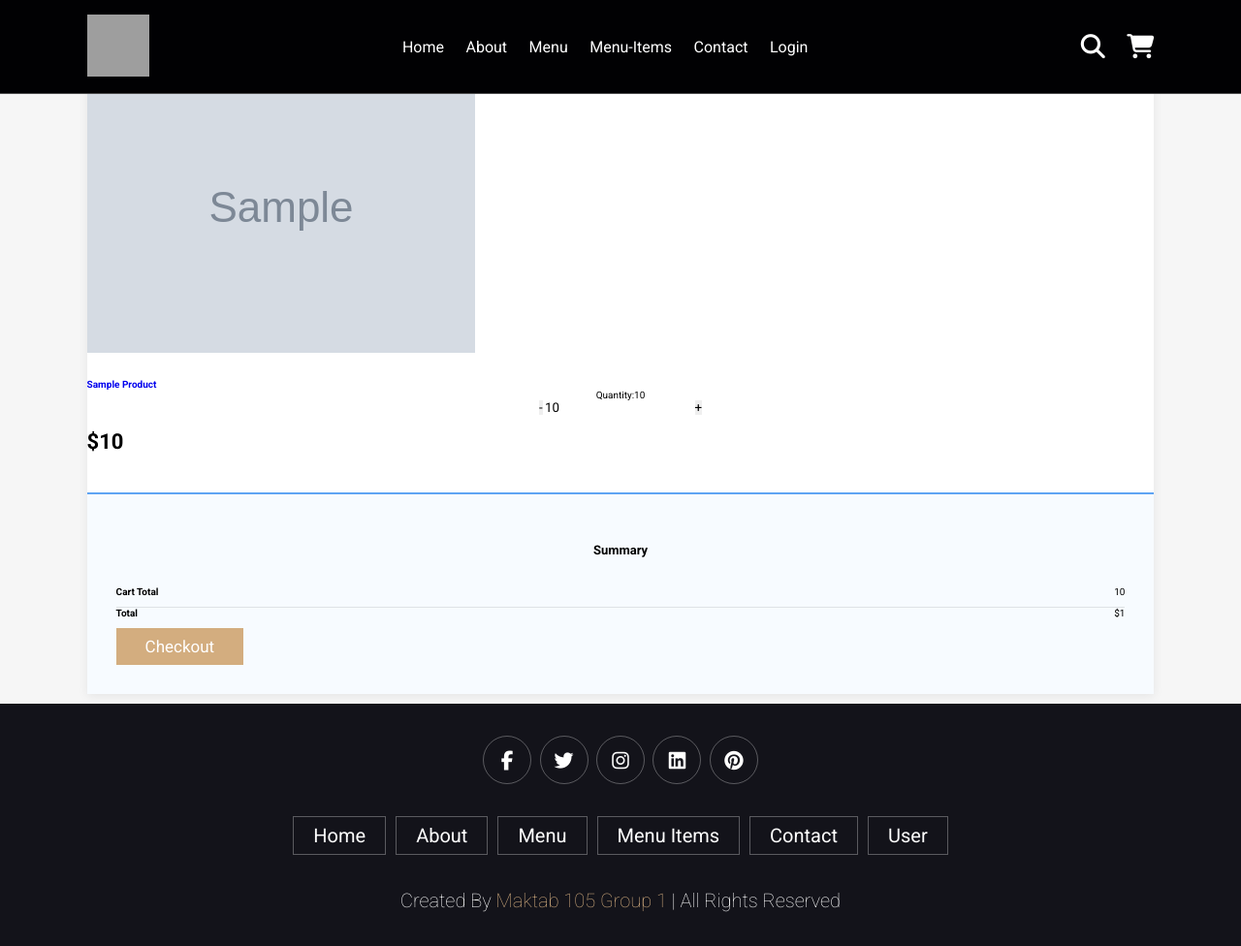
After one commit to FATEMEHAG79/Maktab105_DjangoCafe_Group1, a Django app: template templates/checkout.html in a window 1280 px wide. The commit adds this page. Shown: the whole page at 97% size. Run offline with Django 5.2, Linux system fonts and the light colour scheme; the template is opened without the code that fills it: most values are stand-ins (such as "Sample title", 1, 10 or a date in 2020); grey boxes marked "Sample" are stand-in pictures; grey boxes are pictures that could not be loaded.

Commit message:
add checkout and edit item detailview

```diff
--- a/static/css/home.css
+++ b/static/css/home.css
@@ -379,3 +379,287 @@ background: #fff;
 .img-product{
     max-width: 100%;
 }
+
+.container-shopping-cart{
+	background-color: white;
+}
+
+.shopping-cart{
+	padding-bottom: 10px;
+	font-family: 'Montserrat', sans-serif;
+}
+
+.shopping-cart.dark{
+	background-color: #f6f6f6;
+}
+
+.shopping-cart .content{
+	box-shadow: 0px 2px 10px rgba(0, 0, 0, 0.075);
+	background-color: white;
+}
+
+.shopping-cart .block-heading{
+    padding-top: 50px;
+    margin-bottom: 40px;
+    text-align: center;
+}
+
+.shopping-cart .block-heading p{
+	text-align: center;
+	max-width: 420px;
+	margin: auto;
+	opacity:0.7;
+}
+
+.shopping-cart .dark .block-heading p{
+	opacity:0.8;
+}
+
+.shopping-cart .block-heading h1,
+.shopping-cart .block-heading h2,
+.shopping-cart .block-heading h3 {
+	margin-bottom:1.2rem;
+	color: #3b99e0;
+}
+
+.shopping-cart .items{
+	margin: auto;
+}
+
+.shopping-cart .items .product{
+	margin-bottom: 20px;
+	padding-top: 20px;
+	padding-bottom: 20px;
+}
+
+.shopping-cart .items .product .info{
+	padding-top: 0px;
+	text-align: center;
+}
+
+.shopping-cart .items .product .info .product-name{
+	font-weight: 600;
+}
+
+.shopping-cart .items .product .info .product-name .product-info{
+	font-size: 14px;
+	margin-top: 15px;
+}
+
+.shopping-cart .items .product .info .product-name .product-info .value{
+	font-weight: 400;
+}
+
+.shopping-cart .items .product .info .quantity .quantity-input{
+    margin: auto;
+    width: 80px;
+}
+
+.shopping-cart .items .product .info .price{
+	margin-top: 15px;
+    font-weight: bold;
+    font-size: 22px;
+ }
+
+.shopping-cart .summary{
+	border-top: 2px solid #5ea4f3;
+    background-color: #f7fbff;
+    height: 100%;
+    padding: 30px;
+}
+
+.shopping-cart .summary h3{
+	text-align: center;
+	font-size: 1.3em;
+	font-weight: 600;
+	padding-top: 20px;
+	padding-bottom: 20px;
+}
+
+.shopping-cart .summary .summary-item:not(:last-of-type){
+	padding-bottom: 10px;
+	padding-top: 10px;
+	border-bottom: 1px solid rgba(0, 0, 0, 0.1);
+}
+
+.shopping-cart .summary .text{
+	font-size: 1em;
+	font-weight: 600;
+}
+
+.shopping-cart .summary .price{
+	font-size: 1em;
+	float: right;
+}
+
+.shopping-cart .summary button{
+	margin-top: 20px;
+}
+
+@media (min-width: 768px) {
+	.shopping-cart .items .product .info {
+		padding-top: 25px;
+		text-align: left;
+	}
+
+	.shopping-cart .items .product .info .price {
+		font-weight: bold;
+		font-size: 22px;
+		top: 17px;
+	}
+
+	.shopping-cart .items .product .info .quantity {
+		text-align: center;
+	}
+	.shopping-cart .items .product .info .quantity .quantity-input {
+		padding: 4px 10px;
+		text-align: center;
+	}
+}
+
+.quantity img{
+	width: 20px;
+	height: 20px;
+}
+
+.container-shopping-cart{
+	background-color: white;
+}
+
+.shopping-cart{
+	padding-bottom: 10px;
+	font-family: 'Montserrat', sans-serif;
+}
+
+.shopping-cart.dark{
+	background-color: #f6f6f6;
+}
+
+.shopping-cart .content{
+	box-shadow: 0px 2px 10px rgba(0, 0, 0, 0.075);
+	background-color: white;
+}
+
+.shopping-cart .block-heading{
+    padding-top: 50px;
+    margin-bottom: 40px;
+    text-align: center;
+}
+
+.shopping-cart .block-heading p{
+	text-align: center;
+	max-width: 420px;
+	margin: auto;
+	opacity:0.7;
+}
+
+.shopping-cart .dark .block-heading p{
+	opacity:0.8;
+}
+
+.shopping-cart .block-heading h1,
+.shopping-cart .block-heading h2,
+.shopping-cart .block-heading h3 {
+	margin-bottom:1.2rem;
+	color: #3b99e0;
+}
+
+.shopping-cart .items{
+	margin: auto;
+}
+
+.shopping-cart .items .product{
+	margin-bottom: 20px;
+	padding-top: 20px;
+	padding-bottom: 20px;
+}
+
+.shopping-cart .items .product .info{
+	padding-top: 0px;
+	text-align: center;
+}
+
+.shopping-cart .items .product .info .product-name{
+	font-weight: 600;
+}
+
+.shopping-cart .items .product .info .product-name .product-info{
+	font-size: 14px;
+	margin-top: 15px;
+}
+
+.shopping-cart .items .product .info .product-name .product-info .value{
+	font-weight: 400;
+}
+
+.shopping-cart .items .product .info .quantity .quantity-input{
+    margin: auto;
+    width: 80px;
+}
+
+.shopping-cart .items .product .info .price{
+	margin-top: 15px;
+    font-weight: bold;
+    font-size: 22px;
+ }
+
+.shopping-cart .summary{
+	border-top: 2px solid #5ea4f3;
+    background-color: #f7fbff;
+    height: 100%;
+    padding: 30px;
+}
+
+.shopping-cart .summary h3{
+	text-align: center;
+	font-size: 1.3em;
+	font-weight: 600;
+	padding-top: 20px;
+	padding-bottom: 20px;
+}
+
+.shopping-cart .summary .summary-item:not(:last-of-type){
+	padding-bottom: 10px;
+	padding-top: 10px;
+	border-bottom: 1px solid rgba(0, 0, 0, 0.1);
+}
+
+.shopping-cart .summary .text{
+	font-size: 1em;
+	font-weight: 600;
+}
+
+.shopping-cart .summary .price{
+	font-size: 1em;
+	float: right;
+}
+
+.shopping-cart .summary button{
+	margin-top: 20px;
+}
+
+@media (min-width: 768px) {
+	.shopping-cart .items .product .info {
+		padding-top: 25px;
+		text-align: left;
+	}
+
+	.shopping-cart .items .product .info .price {
+		font-weight: bold;
+		font-size: 22px;
+		top: 17px;
+	}
+
+	.shopping-cart .items .product .info .quantity {
+		text-align: center;
+	}
+	.shopping-cart .items .product .info .quantity .quantity-input {
+		padding: 4px 10px;
+		text-align: center;
+	}
+}
+
+.quantity img{
+	width: 20px;
+	height: 20px;
+}
--- a/templates/ItemDetailView.html
+++ b/templates/ItemDetailView.html
@@ -63,14 +63,14 @@
                     <h2 class="mt-5">
                         <small class="text-success">${{ item.price }}</small>
                     </h2>
-                    <button type="button" class="addToCartBtn btn btn-primary btn-rounded">Add to cart</button>
+                    <a  class="addToCartBtn btn btn-primary btn-rounded" href="{% url 'checkout' %}">Add to cart</a>
                 </div>
             </div>
         </div>
     </div>
 </div>
 
-{#<script src="{% static 'js/cart.js' %}" type="text/javascript"></script>#}
+<script src="{% static 'js/cart.js' %}" type="text/javascript"></script>
 {% endblock %}
 <section class="footer">
     <div class="share">
--- /dev/null
+++ b/templates/checkout.html
@@ -0,0 +1,151 @@
+{% load static %}
+<!DOCTYPE html>
+<html lang="en">
+
+<head>
+    <meta charset="UTF-8">
+    <meta name="viewport" content="width=device-width, initial-scale=1.0">
+    <title>Coffee Shop</title>
+    <!-- font awesome cdn linl -->
+    <link rel="stylesheet" href="https://cdnjs.cloudflare.com/ajax/libs/font-awesome/6.5.1/css/all.min.css">
+    <!-- this is where I link css file -->
+    <link rel="stylesheet" type="text/css" href="{% static 'css/home.css' %}">
+</head>
+<body>
+<!-- start of header section -->
+<header class="header">
+    <a href="#" class="logo">
+        <img width="64" height="64"
+             src="https://img.icons8.com/external-flaticons-flat-flat-icons/64/external-coffee-shop-coffee-flaticons-flat-flat-icons.png"
+             alt="external-coffee-shop-coffee-flaticons-flat-flat-icons"/>
+    </a>
+    <nav class="navbar">
+        <a href={% url 'coffeeshop' %}>home</a>
+        <a href={% url 'about' %}>about</a>
+        <a href="{% url 'menu_items' %}">menu</a>
+        <a href="#menuitems">menu-items</a>
+        <a href={% url 'contact' %}>contact</a>
+        {% if user.is_authenticated %}
+            <<a href="{% url 'profile' request.user.pk %}">Profile</a>
+        {% else %}
+            <a href=account/login/>Login</a>
+        {% endif %}
+    </nav>
+
+    <div class="icons">
+        <div class="fas fa-search" id="search-btn"></div>
+        <div class="fas fa-shopping-cart" id="cart-btn"></div>
+        <div class="fas fa-bars" id="menu-btn"></div>
+    </div>
+
+    <div class="seacrh-form">
+        <input type="search" id="search-box" placeholder="seacrh here...">
+        <label for="seacrh-box" class="fas fa-search"></label>
+    </div>
+    <!--start deploy cart items here  -->
+    <!-- end deploy cart items here -->
+</header>
+{% block content %}
+<h1>Checkout</h1>
+<main class="page">
+    <section class="shopping-cart dark">
+        <div class="container-shopping-cart">
+            <div class="content">
+                <div class="row">
+                    <div class="col-md-12 col-lg-8">
+                        <div class="items">
+                            {% for item in cart_items %}
+                                <div class="product">
+                                    <div class="row product_data">
+                                        <div class="col-md-3">
+                                            <img class="img-fluid mx-auto d-block image" src="{{ item.product.image.url }}">
+                                        </div>
+                                        <div class="col-md-8">
+                                            <div class="info">
+                                                <div class="row">
+                                                    <div class="col-md-5 product-name">
+                                                        <div class="product-name">
+                                                            <a href="{% url 'product:product_detail' prod_id=item.product.id %}">{{ item.product.title }}</a>
+                                                        </div>
+                                                    </div>
+                                                    <input type='hidden' class='prod_id' value="{{ item.product.id }}">
+                                                        {% csrf_token %}
+                                                        {% if item.product.quantity >= item.quantity %}
+                                                        <div class="col-md-4 quantity">
+
+                                                            <label for="quantity">Quantity:{{ item.quantity }}</label>
+
+                                                            <div class="input-group text-center mb-3">
+
+                                                                <button class="input-group-text changeQuantity update-cart" data-action="remove" data-product="{{ item.product.id }}">-</button>
+
+                                                                <input type="text" name="quantity" class="form-control qty-input text-center" value="{{ item.quantity }}">
+
+                                                                <button class="input-group-text changeQuantity update-cart" data-action="add" data-product="{{ item.product.id }}">+</button>
+
+                                                            </div>
+
+                                                            {% else %}
+                                                                <h6>Out of Stock</h6>
+                                                            {% endif %}
+
+                                                        </div>
+
+
+                                                    <div class="col-md-3 price">
+                                                        <span>${{ item.product.price }}</span>
+                                                    </div>
+                                                </div>
+                                            </div>
+                                        </div>
+                                    </div>
+                                </div>
+
+                            {% endfor %}
+
+                        </div>
+                    </div>
+                    <div class="col-md-12 col-lg-4">
+                        <div class="summary">
+                            <h3>Summary</h3>
+                            <div class="summary-item"><span class="text">Cart Total</span><span class="price">{{ cart_total }}</span></div>
+                            <div class="summary-item"><span class="text">Total</span><span class="price">${{total_price}}</span></div>
+                            <a class="btn btn-primary btn-lg btn-block">Checkout</a>
+                        </div>
+                    </div>
+                </div>
+            </div>
+        </div>
+    </section>
+</main>
+
+<script src="{% static 'js/cart.js' %}" type="text/javascript"></script>
+{% endblock %}
+
+
+<section class="footer">
+    <div class="share">
+        <a href="#" class="fab fa-facebook-f"></a>
+        <a href="#" class="fab fa-twitter"></a>
+        <a href="#" class="fab fa-instagram"></a>
+        <a href="#" class="fab fa-linkedin"></a>
+        <a href="#" class="fab fa-pinterest"></a>
+    </div>
+
+    <div class="links">
+        <a href="#">home</a>
+        <a href="#">about</a>
+        <a href="#">menu</a>
+        <a href="#">menu items</a>
+        <a href="#">contact</a>
+        <a href="#">user</a>
+    </div>
+
+    <div class="credit">Created by <span>Maktab 105 Group 1</span> | all rights reserved</div>
+</section>
+<!-- footer section ends -->
+<!-- custom js file link -->
+<script src="{% static 'js/home.js' %}"></script>
+</body>
+
+</html>
```
